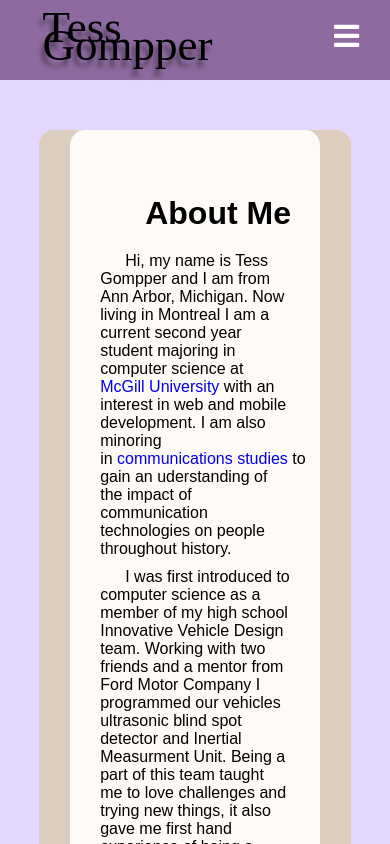
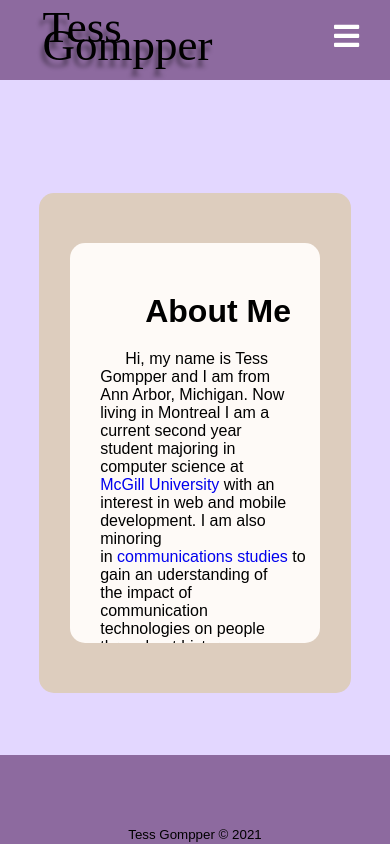
Before and after one commit to tgompper1/myWebsite, a React (Create React App) app: page /about in a window 390 px wide. Shown: the top 844 px of the page. Built offline with nearby package versions, Linux system fonts and the light colour scheme.

Commit message:
edit scroll bar

```diff
--- a/src/components/pages/About/About.css
+++ b/src/components/pages/About/About.css
@@ -45,7 +45,7 @@
     text-decoration: none;
 }
 
-/* custom scrollbar */
+/* custom scrollbar from https://codepen.io/xtrp/pen/QWjREeo*/
 ::-webkit-scrollbar {
     width: 20px;
   }
@@ -55,14 +55,14 @@
   }
 
   ::-webkit-scrollbar-thumb {
-    background-color: #d6dee1;
+    background-color: #fefdd4;
     border-radius: 20px;
     border: 6px solid transparent;
     background-clip: content-box;
   }
 
   ::-webkit-scrollbar-thumb:hover {
-    background-color: #a8bbbf;
+    background-color: #f0efc2;
   }
 
 @media screen and (max-width: 960px){
@@ -72,18 +72,12 @@
         justify-content: center;
         align-items: center;
         width: 100%;
-        height: 2000px;
     }
 
    .aboutbubble__container2{
        width: 80%;
-       height: 100%;
    }
     .aboutbubble{
-
-        border-radius: 15px;
-        padding-top: 15px;
-        height: 100%;
         width: 80%;
     }
 }
```
